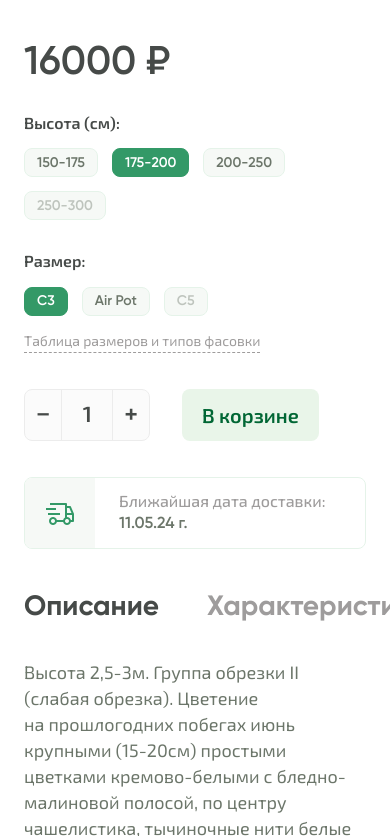
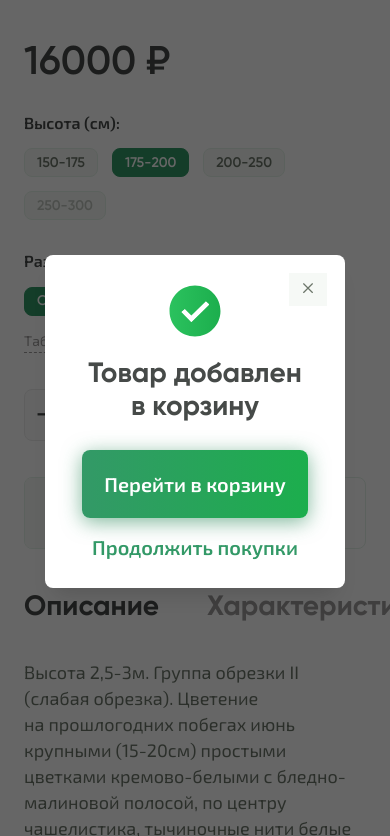
Before and after one commit to OlgaCoin/pitomnik, a website: page src/product.html in a window 390 px wide. Both pictures are taken after a click on the button "В корзину". Shown: the part 2000-2836 px from the top of the page. Drawn offline with nearby package versions, Linux system fonts and the light colour scheme; files whose address does not match are found by name.

Commit message:
popup added

```diff
--- a/src/js/product.js
+++ b/src/js/product.js
@@ -40,13 +40,22 @@ $(document).ready(function () {
 		handleSwitchSlick(mediaQuery);
 	});
 
-	// popup
+	// popups
 	$(".click-here--table").on('click', function () {
-		$(".modal-table").addClass('model-table--open');
+		$(".modal-table").addClass('modal-table--open');
 	});
 	$(".modal-table .close-btn, .modal-table .bg-overlay").click(function () {
-		$(".modal-table").removeClass('model-table--open');
+		$(".modal-table").removeClass('modal-table--open');
 	});
+
+	$(".click-here--tocart").on('click', function () {
+		$(".modal-tocart").addClass('modal-tocart--open');
+	});
+	$(".modal-tocart .close-btn, .modal-tocart .bg-overlay").click(function () {
+		$(".modal-tocart").removeClass('modal-tocart--open');
+	});
+
+
 
 	// product counter
 	function inputNumber(e) {
--- a/src/product.html
+++ b/src/product.html
@@ -382,7 +382,8 @@
 															aria-label="Увеличить количество">+</button>
 													</div>
 													<div class="tocart-wrapper">
-														<button type="button" class="card__btn btn btn--md btn--addtocart">
+														<button type="button"
+															class="card__btn btn btn--md btn--addtocart click-here--tocart">
 															<i class="icon-icon_cart icon--left"></i>
 															<span>В корзину</span>
 														</button>
@@ -801,6 +802,7 @@
 			<div class="bg-overlay"></div>
 		</div>
 
+		<!-- Таблица размеров -->
 		<div class="modal-table">
 			<div class="modal-inner">
 				<div class="close-btn">
@@ -848,6 +850,30 @@
 			</div>
 			<div class="bg-overlay"></div>
 		</div>
+
+		<!-- Добавлено в корзину! -->
+		<div class="modal-tocart">
+			<div class="modal-inner">
+				<div class="close-btn">
+					<i class="icon-icon_close"></i>
+				</div>
+				<div class="modal-wrapper">
+					<div class="popup">
+						<div class="modal-tocart__content">
+							<img src="icons/icon-check--md.svg" alt="check">
+							<div class="popup__header">Товар добавлен в корзину</div>
+							<a href="cart.html" class="btn btn--lg btn--green">
+								Перейти в корзину
+							</a>
+							<a href="catalog.html" class="link--lg">
+								Продолжить покупки
+							</a>
+						</div>
+					</div>
+				</div>
+			</div>
+			<div class="bg-overlay"></div>
+		</div>
 	</div>
 
 	<script src="https://code.jquery.com/jquery-3.6.3.min.js"></script>
--- a/src/sass/blocks/_media.scss
+++ b/src/sass/blocks/_media.scss
@@ -1484,6 +1484,30 @@
 			}
 		}
 	}
+	.modal-tocart {
+		&__content {
+			& img {
+				width: 52px;
+				height: 52px;
+				margin-bottom: 24px;
+			}
+			& .btn {
+				margin-bottom: 26px;
+			}
+		}
+		& .popup__header {
+			margin-bottom: 36px;
+			font-size: 32px;
+		}
+		& .modal-wrapper {
+			padding: 40px 28px;
+		}
+		&--open {
+			& .modal-inner {
+				max-width: 360px;
+			}
+		}
+	}
 }
 
 @media (max-width: 480px) {
@@ -1541,6 +1565,28 @@
 			}
 		}
 	}
+	.modal-tocart {
+		&__content {
+			& img {
+				margin-bottom: 20px;
+			}
+			& .btn {
+				margin-bottom: 18px;
+			}
+		}
+		& .popup__header {
+			margin-bottom: 28px;
+			font-size: 28px;
+		}
+		& .modal-wrapper {
+			padding: 30px 20px;
+		}
+		&--open {
+			& .modal-inner {
+				max-width: 300px;
+			}
+		}
+	}
 }
 @media (max-width: 360px) {
 	.section {
--- a/src/sass/blocks/_popups.scss
+++ b/src/sass/blocks/_popups.scss
@@ -1,4 +1,5 @@
 .modal-main,
+.modal-tocart,
 .modal-table {
 	text-align: center;
 	overflow: hidden;
@@ -21,7 +22,8 @@
 	align-items: center;
 }
 .model--open,
-.model-table--open {
+.modal-tocart--open,
+.modal-table--open {
 	z-index: 99999;
 	opacity: 1;
 	overflow: hidden;
@@ -48,17 +50,22 @@
 	max-height: calc(100vh - 70px);
 	overflow-y: auto;
 }
-.model-table--open .modal-inner {
+.modal-table--open .modal-inner {
 	width: 700px;
 }
+.modal-tocart--open .modal-inner {
+	max-width: 460px;
+}
 .model--open .modal-inner,
-.model-table--open .modal-inner {
+.modal-tocart--open .modal-inner,
+.modal-table--open .modal-inner {
 	transform: translate(0, 0);
 	position: relative;
 	z-index: 999;
 }
 .model--open .bg-overlay,
-.model-table--open .bg-overlay {
+.modal-tocart--open .bg-overlay,
+.modal-table--open .bg-overlay {
 	background: rgba(0, 0, 0, 0.6);
 	z-index: 99;
 }
@@ -101,6 +108,40 @@
 	}
 	& .modal-wrapper {
 		padding: 37px 0 0 0;
+	}
+}
+.modal-tocart {
+	&__content {
+		display: flex;
+		flex-direction: column;
+		justify-content: center;
+		align-items: center;
+		& img {
+			width: 64px;
+			height: 64px;
+			margin-bottom: 28px;
+		}
+		& .btn {
+			margin-bottom: 26px;
+		}
+		& .link--lg {
+			display: block;
+			font-weight: 600;
+			font-size: 20px;
+			line-height: 110%;
+			color: $green_primary;
+			transition: $trans;
+			&:hover {
+				color: $green;
+			}
+		}
+	}
+	& .popup__header {
+		@include h-3;
+		margin-bottom: 40px;
+	}
+	& .modal-wrapper {
+		padding: 50px;
 	}
 }
 
```
Also changed, not shown: src/css/style.min.css, src/icons/icon-check--md.svg (added), 1 other file.
